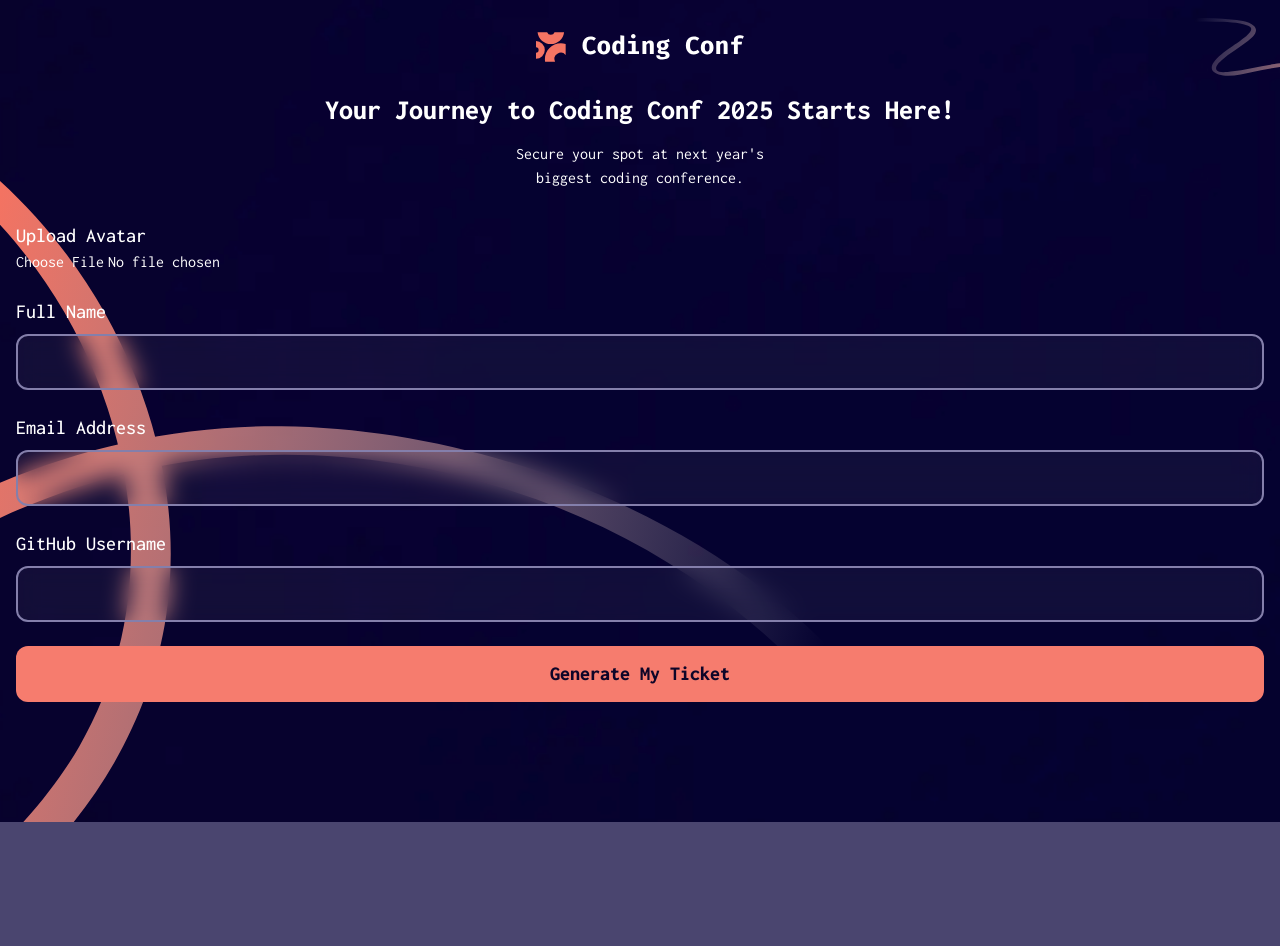
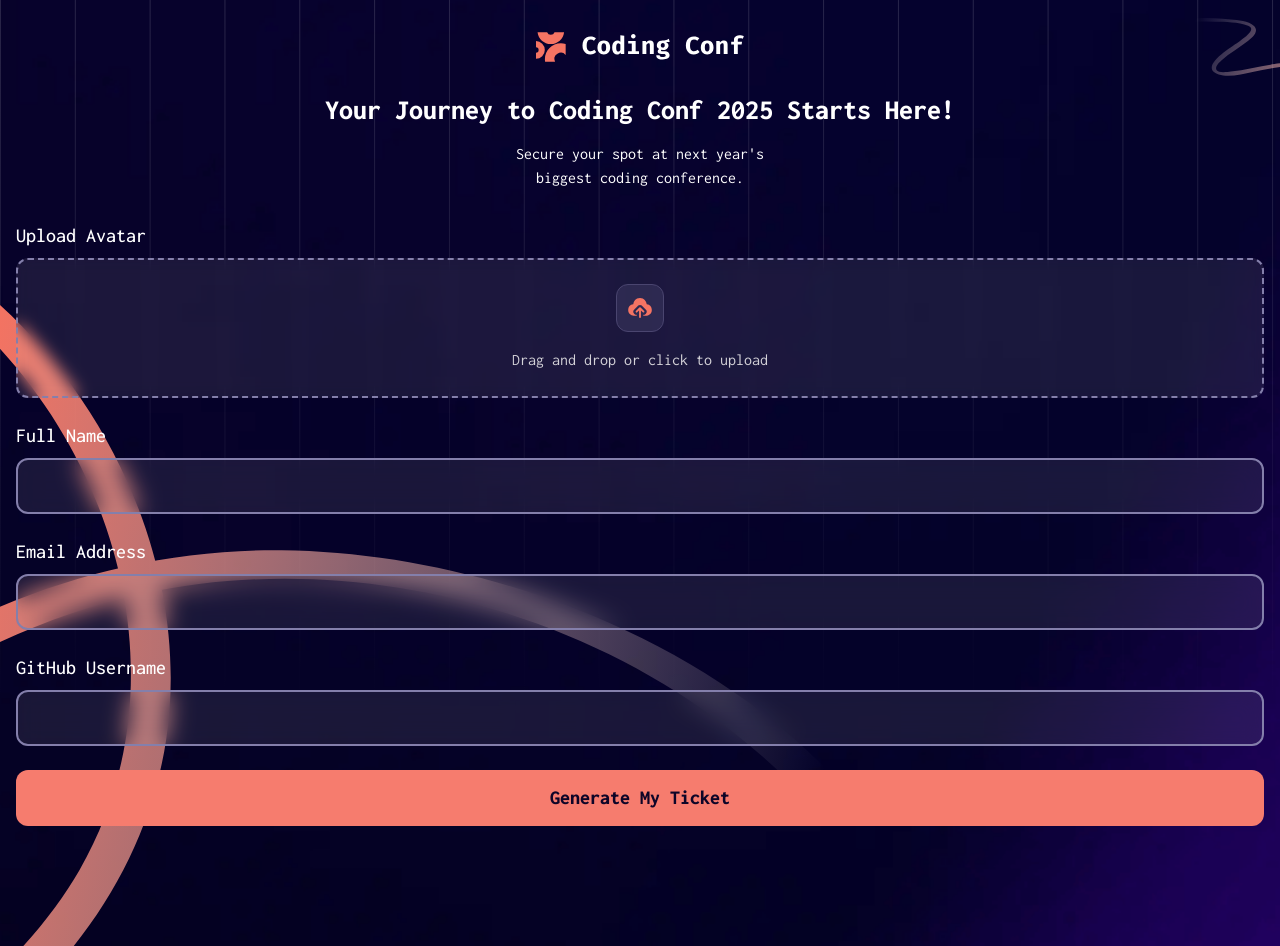
Before and after one commit to tareq-qqq/frontend-mentor-conference-ticket-generator, a React (Vite) app: page / in a window 1280 px wide. Before the commit the page ends 822 px from the top, so only its background shows below. Built offline with nearby package versions, Linux system fonts and the light colour scheme.

Commit message:
Update some styles

```diff
--- /dev/null
+++ b/src/components/FileUpload.tsx
@@ -0,0 +1,31 @@
+import { Ref, useRef } from "react";
+import FormLabel from "./ui/FormLabel";
+
+function FileUpload() {
+  const ref: Ref<HTMLInputElement> = useRef(null);
+
+  return (
+    <div className="space-y-2">
+      <FormLabel labelText="Upload Avatar" htmlFor="fileupload" />
+      <div
+        onClick={(e) => {
+          e.stopPropagation();
+          ref.current?.click();
+        }}
+        className="relative grid min-h-32 cursor-pointer justify-center justify-items-center gap-4 rounded-xl border-2 border-dashed border-neutral-500 bg-neutral-300/10 p-6 text-center backdrop-blur-sm transition-all selection:bg-neutral-500 focus-within:outline-2 focus-within:outline-offset-2 focus-within:outline-neutral-300 hover:bg-neutral-700/50"
+      >
+        <div className="grid aspect-square w-12 place-content-center rounded-xl border border-neutral-700 bg-neutral-700/40 transition-all hover:bg-neutral-700/50">
+          <img src="/assets/images/icon-upload.svg" />
+        </div>
+        <p className="text-neutral-300">Drag and drop or click to upload </p>
+        <input
+          ref={ref}
+          type="file"
+          className="pointer-events-none absolute inset-0 -z-10 cursor-pointer opacity-0"
+        />
+      </div>
+    </div>
+  );
+}
+
+export default FileUpload;
--- a/src/components/Form.tsx
+++ b/src/components/Form.tsx
@@ -1,7 +1,7 @@
 import FormHeader from "./ui/FormHeader";
 import FormButton from "./ui/FormButton";
 import FormInput from "./ui/FormInput";
-import FormLabel from "./ui/FormLabel";
+import FileUpload from "./FileUpload";
 
 function Form() {
   return (
@@ -10,11 +10,8 @@ function Form() {
 
       <form className="space-y-6 pb-30">
         {/* <!-- Form starts --> */}
-        <div>
-          <FormLabel htmlFor="fileupload" labelText="Upload Avatar" />
-          <input type="file" name="fileupload" />
-        </div>
 
+        <FileUpload />
         <FormInput
           type="text"
           name="fullName"
@@ -38,7 +35,7 @@ function Form() {
 
         <FormButton>Generate My Ticket</FormButton>
 
-        {/* Upload Avatar Drag and drop or click to upload Upload your photo (JPG or
+        {/* Upload your photo (JPG or
         PNG, max size: 500KB). Full Name Email Address example@email.com GitHub
         Username @yourusername Generate My Ticket */}
         {/* <!-- Form ends --> */}
--- a/src/components/ui/FormButton.tsx
+++ b/src/components/ui/FormButton.tsx
@@ -3,7 +3,7 @@ import { ComponentProps } from "react";
 function FormButton({ children, ...props }: ComponentProps<"button">) {
   return (
     <button
-      className="h-14 w-full rounded-xl bg-orange-500 text-xl font-extrabold text-neutral-900 hover:bg-orange-700 focus:outline-2 focus:outline-offset-2 focus:outline-neutral-50 active:bg-orange-500"
+      className="h-14 w-full cursor-pointer rounded-xl bg-orange-500 text-xl font-extrabold text-neutral-900 transition-all hover:bg-orange-700 focus:outline-2 focus:outline-offset-2 focus:outline-neutral-50 active:bg-orange-500"
       {...props}
     >
       {children}
--- a/src/components/ui/FormInput.tsx
+++ b/src/components/ui/FormInput.tsx
@@ -8,7 +8,7 @@ function FormInput({ labelText, id, name, ...props }: FormInputProps) {
     <div className="space-y-2">
       <FormLabel labelText={labelText} htmlFor={id} />
       <input
-        className="h-14 w-full rounded-xl border-2 border-neutral-500 bg-neutral-50/5 p-4 backdrop-blur-md selection:bg-neutral-500 focus:outline-2 focus:outline-offset-2 focus:outline-neutral-300"
+        className="h-14 w-full cursor-pointer rounded-xl border-2 border-neutral-500 bg-neutral-300/10 p-4 backdrop-blur-md transition-all selection:bg-neutral-500 hover:bg-neutral-700/50 focus:outline-2 focus:outline-offset-2 focus:outline-neutral-300"
         name={name}
         id={id}
         {...props}
--- a/src/index.css
+++ b/src/index.css
@@ -42,9 +42,15 @@
 body {
   min-height: 100vh;
   background-color: var(--color-neutral-700);
-  background-image: url("/assets/images/background-mobile.png");
-  background-repeat: no-repeat;
-  background-size: cover;
+  background-image:
+    url("/assets/images/pattern-circle.svg"),
+    url("/assets/images/pattern-lines.svg"),
+    url("/assets/images/background-mobile.png");
+  background-repeat: no-repeat, no-repeat, no-repeat;
+  background-size: 7rem, cover, cover;
+  background-position:
+    110% center,
+    0 0;
   position: relative;
   color: var(--color-neutral-0);
   font-family: Inconsolata;
```
